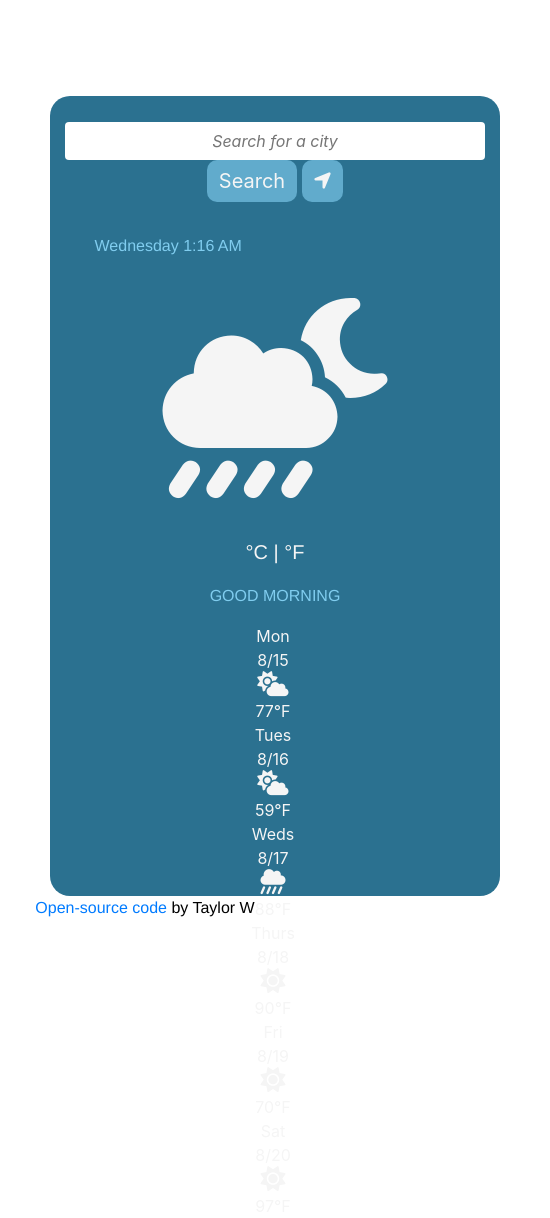
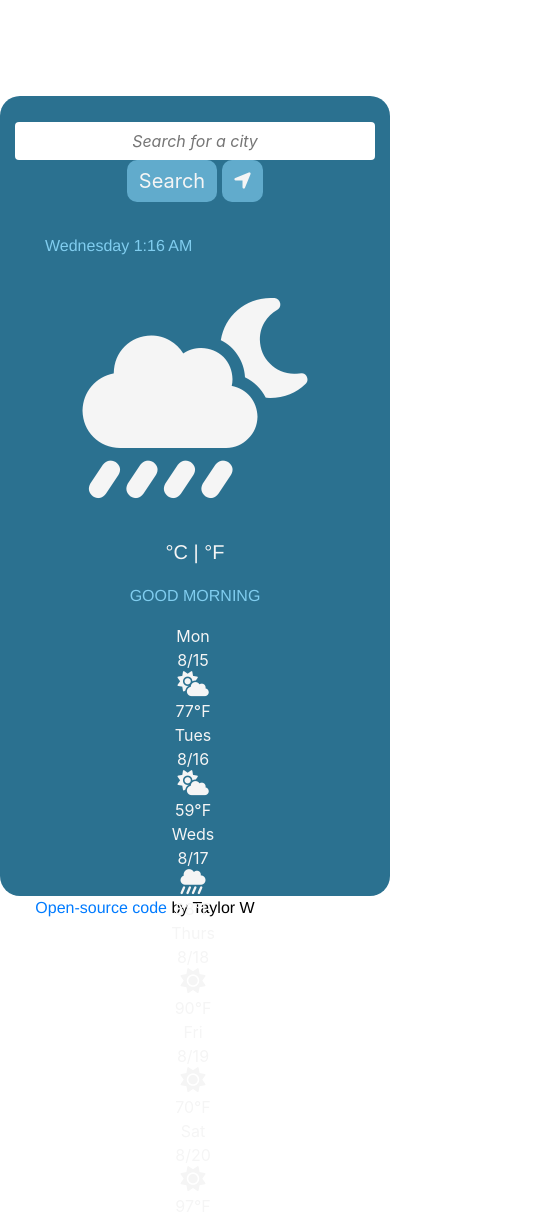
Before and after one commit to T-made/Weather-App, a website built with Parcel: page index.html in a window 390 px wide. Shown: the whole page, 550 px wide, since content can reach past the window. Built offline with nearby package versions, Linux system fonts and the light colour scheme; no server answers.

Commit message:
altered layout to fit mobile size window

```diff
--- a/index.html
+++ b/index.html
@@ -19,7 +19,7 @@
             <title>Weather App Wireframe</title>
           </head>
           <body>
-            <div class="container-lg" style="margin-top:6rem" >
+            <div class="container" style="margin-top:6rem" >
               <div class="row">
               <div class="row-card">
                 <div class="col-xs col-md">
@@ -62,7 +62,7 @@
 
                 </div>
                 <div class="row mr-2 ml-1">
-                  <div class="col-sm">
+                  <div class="col-xs col-md">
                     Mon
                     <br />
                     8/15
@@ -72,7 +72,7 @@
                     77°F
                   </div>
                   <br />
-                  <div class="col-sm">
+                  <div class="col-xs col-md">
                     Tues
                     <br />
                     8/16
@@ -82,7 +82,7 @@
                     59°F
                   </div>
                   <br />
-                  <div class="col-sm">
+                  <div class="col-xs col-md">
                     Weds
                     <br />
                     8/17
@@ -92,7 +92,7 @@
                     88°F
                   </div>
                   <br />
-                  <div class="col-sm">
+                  <div class="col-xs col-md">
                     Thurs
                     <br />
                     8/18
@@ -102,7 +102,7 @@
                     90°F
                   </div>
                   <br />
-                  <div class="col-sm">
+                  <div class="col-xs col-md">
                     Fri
                     <br />
                     8/19
@@ -112,7 +112,7 @@
                     70°F
                   </div>
                   <br />
-                  <div class="col-sm">
+                  <div class="col-xs col-md">
                     Sat
                     <br />
                     8/20
--- a/src/styles.css
+++ b/src/styles.css
@@ -90,7 +90,8 @@ p {
   display: block;
 }
 
-.col-sm {
+.col-xs,
+.col-md {
   color: whitesmoke;
   text-align: center;
 }
```
